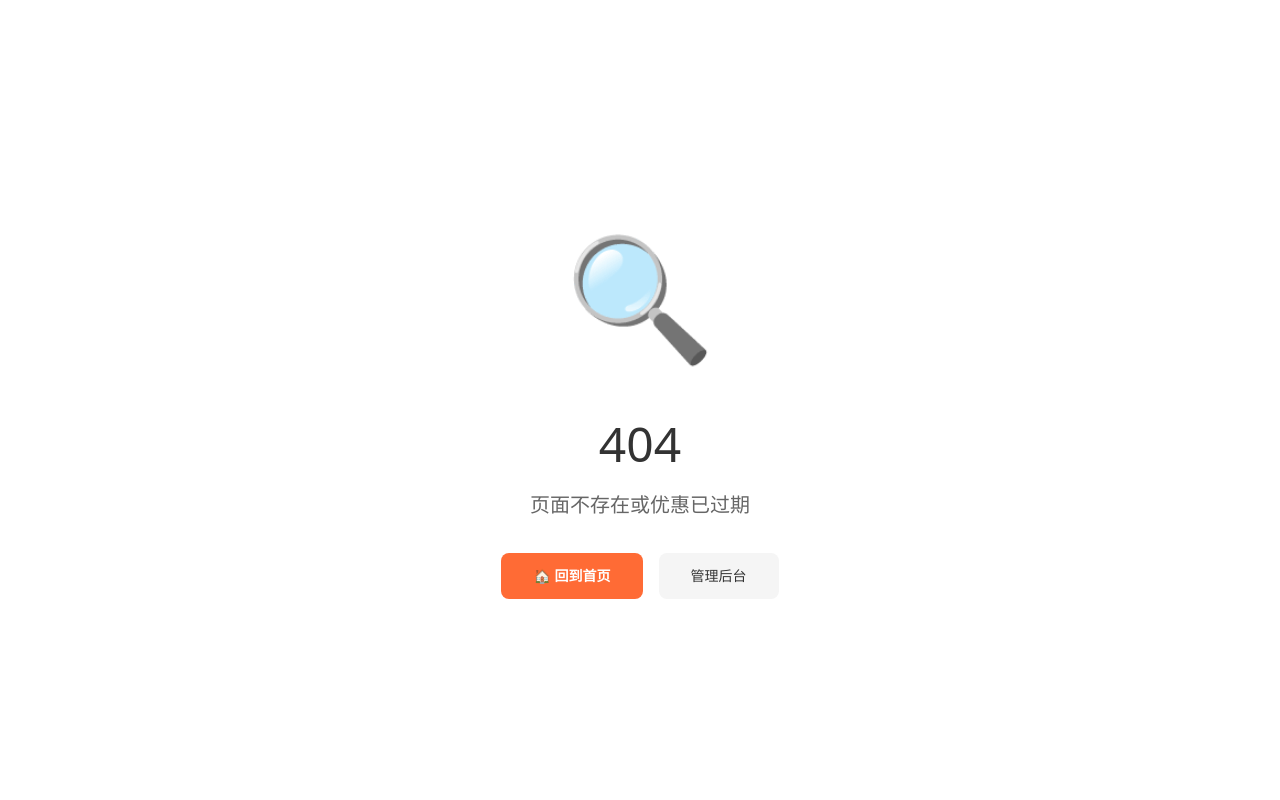
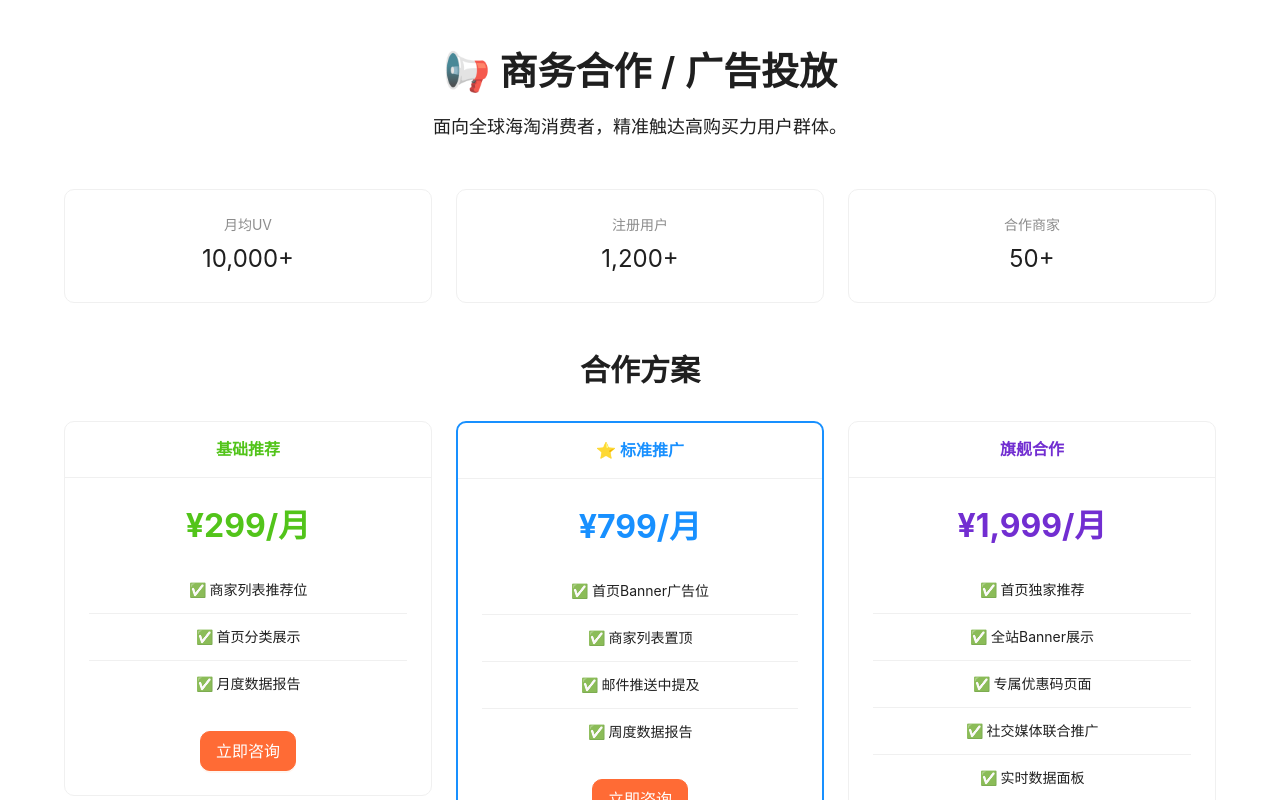
Before and after one commit to suomalihaicao/happysave, a Next.js app: page /advertise in a window 1280 px wide. Before the commit this address had no page. Shown: the top 800 px of the page. Built offline with nearby package versions, Linux system fonts and the light colour scheme.

Commit message:
feat: 变现体系完善 - 商务合作页 + 邮件订阅 + 推荐排序
- /advertise 商务合作页（3档合作方案/价格）
- 首页邮件订阅入口（订阅优惠推送）
- 首页商务合作Banner（紫色渐变）
- 推荐商家排在列表前面
- AdSlot广告位占位组件

```diff
--- /dev/null
+++ b/src/app/advertise/page.tsx
@@ -0,0 +1,96 @@
+// /advertise page - 商务合作
+'use client';
+
+import type { Metadata } from 'next';
+import Link from 'next/link';
+import { Card, Button, Row, Col, Typography, Tag, Divider, List, Statistic } from 'antd';
+
+const { Title, Paragraph, Text } = Typography;
+
+const PAGE_TITLE = '商务合作 / 广告投放';
+
+const plans = [
+  {
+    name: '基础推荐',
+    price: '¥299/月',
+    features: ['商家列表推荐位', '首页分类展示', '月度数据报告'],
+    color: '#52c41a',
+  },
+  {
+    name: '标准推广',
+    price: '¥799/月',
+    features: ['首页Banner广告位', '商家列表置顶', '邮件推送中提及', '周度数据报告'],
+    color: '#1890ff',
+    popular: true,
+  },
+  {
+    name: '旗舰合作',
+    price: '¥1,999/月',
+    features: ['首页独家推荐', '全站Banner展示', '专属优惠码页面', '社交媒体联合推广', '实时数据面板'],
+    color: '#722ed1',
+  },
+];
+
+export default function AdvertisePage() {
+  return (
+    <div style={{ maxWidth: 1200, margin: '0 auto', padding: '48px 24px' }}>
+      <div style={{ textAlign: 'center', marginBottom: 48 }}>
+        <Title level={1}>📢 {PAGE_TITLE}</Title>
+        <Paragraph style={{ fontSize: 18, maxWidth: 600, margin: '0 auto' }}>
+          面向全球海淘消费者，精准触达高购买力用户群体。
+        </Paragraph>
+      </div>
+
+      <Row gutter={[24, 24]} style={{ marginBottom: 48 }}>
+        <Col xs={24} md={8}>
+          <Card style={{ textAlign: 'center' }}>
+            <Statistic title="月均UV" value="10,000+" />
+          </Card>
+        </Col>
+        <Col xs={24} md={8}>
+          <Card style={{ textAlign: 'center' }}>
+            <Statistic title="注册用户" value="1,200+" />
+          </Card>
+        </Col>
+        <Col xs={24} md={8}>
+          <Card style={{ textAlign: 'center' }}>
+            <Statistic title="合作商家" value="50+" />
+          </Card>
+        </Col>
+      </Row>
+
+      <Title level={2} style={{ textAlign: 'center', marginBottom: 32 }}>合作方案</Title>
+      <Row gutter={[24, 24]}>
+        {plans.map((plan, i) => (
+          <Col xs={24} md={8} key={i}>
+            <Card
+              style={{ textAlign: 'center', borderColor: plan.popular ? plan.color : undefined, borderWidth: plan.popular ? 2 : 1 }}
+              title={<span style={{ color: plan.color }}>{plan.popular && '⭐ '}{plan.name}</span>}
+            >
+              <div style={{ fontSize: 32, fontWeight: 'bold', color: plan.color, marginBottom: 16 }}>{plan.price}</div>
+              <List
+                dataSource={plan.features}
+                renderItem={(f: string) => <List.Item style={{ justifyContent: 'center' }}>✅ {f}</List.Item>}
+              />
+              <Button type="primary" size="large" style={{ marginTop: 24, background: plan.color, borderColor: plan.color }}
+                href="mailto:partner@happysave.vercel.app">
+                立即咨询
+              </Button>
+            </Card>
+          </Col>
+        ))}
+      </Row>
+
+      <Divider />
+
+      <div style={{ textAlign: 'center' }}>
+        <Title level={3}>联系我们</Title>
+        <Paragraph>
+          📧 partner@happysave.vercel.app<br />
+          📱 微信: happysave2026
+        </Paragraph>
+        <Link href="/"><Button size="large">← 返回首页</Button></Link>
+      </div>
+    </div>
+  );
+}
--- a/src/app/page.tsx
+++ b/src/app/page.tsx
@@ -103,9 +103,10 @@ function HomePageContent() {
 
   const t = (zh: string, en: string) => lang === 'zh' ? zh : en;
 
-  const filteredStores = selectedCategory === 'all'
+  const filteredStores = (selectedCategory === 'all'
     ? stores
-    : stores.filter(s => s.category === selectedCategory);
+    : stores.filter(s => s.category === selectedCategory)
+  ).sort((a, b) => ((b as any).featured ? 1 : 0) - ((a as any).featured ? 1 : 0));
 
   const featuredCoupons = coupons.filter(c => c.featured);
 
@@ -388,6 +389,53 @@ function HomePageContent() {
         </Row>
       </div>
 
+      {/* 邮件订阅 */}
+      <div style={{ maxWidth: 1200, margin: '0 auto', padding: '0 24px 48px' }}>
+        <Card style={{ background: '#fafafa', border: '1px solid #f0f0f0', textAlign: 'center' }}>
+          <Title level={3} style={{ marginBottom: 8 }}>📬 {t('订阅优惠推送', 'Get Deal Alerts')}</Title>
+          <Paragraph type="secondary">
+            {t('每周精选最热优惠码，不错过任何省钱机会。已有 1,200+ 用户订阅。', 'Weekly top deals delivered. Join 1,200+ subscribers.')}
+          </Paragraph>
+          <Space.Compact style={{ maxWidth: 400, margin: '16px auto 0', display: 'flex' }}>
+            <Input placeholder={t('输入邮箱地址...', 'Enter your email...')} type="email" id="subEmail" />
+            <Button type="primary" style={{ background: '#ff6b35', border: 'none' }} onClick={() => {
+              const email = (document.getElementById('subEmail') as HTMLInputElement)?.value;
+              if (email) {
+                fetch('/api/v1/users', { method: 'POST', headers: { 'Content-Type': 'application/json' }, body: JSON.stringify({ email, action: 'subscribe' }) })
+                  .then(r => r.json()).then(d => { if (d.success) alert(t('订阅成功！', 'Subscribed!')); });
+              }
+            }}>
+              {t('订阅', 'Subscribe')}
+            </Button>
+          </Space.Compact>
+        </Card>
+      </div>
+
+      {/* 商务合作 - Advertise */}
+      <div style={{ maxWidth: 1200, margin: '0 auto', padding: '0 24px 48px' }}>
+        <Card style={{ background: 'linear-gradient(135deg, #667eea 0%, #764ba2 100%)', border: 'none' }}>
+          <Row align="middle" gutter={32}>
+            <Col xs={24} md={16}>
+              <Title level={3} style={{ color: '#fff', margin: 0 }}>
+                📢 {t('商务合作 / 广告投放', 'Advertise With Us')}
+              </Title>
+              <Paragraph style={{ color: 'rgba(255,255,255,0.85)', fontSize: 16, marginTop: 12 }}>
+                {t(
+                  '面向全球海淘用户，日均 UV 10,000+。支持首页推荐位、商家列表置顶、优惠码Banner等多种合作形式。',
+                  'Reach global shoppers. Support featured placement, banner ads, and more.'
+                )}
+              </Paragraph>
+            </Col>
+            <Col xs={24} md={8} style={{ textAlign: 'center' }}>
+              <Button type="primary" size="large" href="mailto:partner@happysave.vercel.app"
+                style={{ background: '#fff', color: '#764ba2', border: 'none', fontWeight: 600, fontSize: 16, padding: '8px 32px' }}>
+                {t('立即咨询', 'Contact Us')} →
+              </Button>
+            </Col>
+          </Row>
+        </Card>
+      </div>
+
       {/* SEO 内链 */}
       <div style={{ maxWidth: 1200, margin: '0 auto', padding: '0 24px 48px' }}>
         <Title level={4}>{t('热门商家优惠码', 'Popular Store Coupons')}</Title>
```
